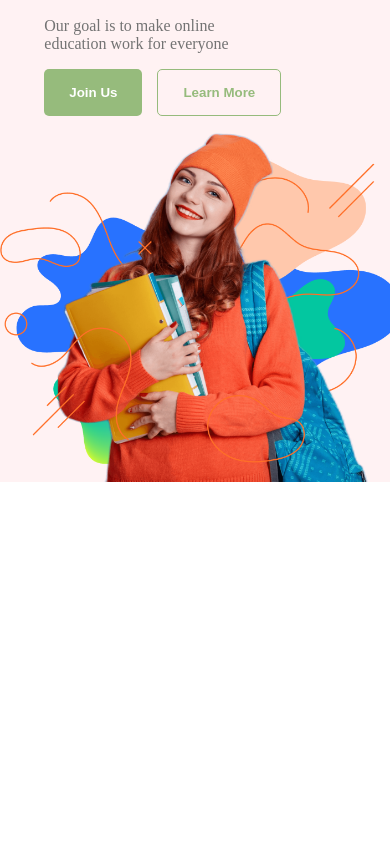
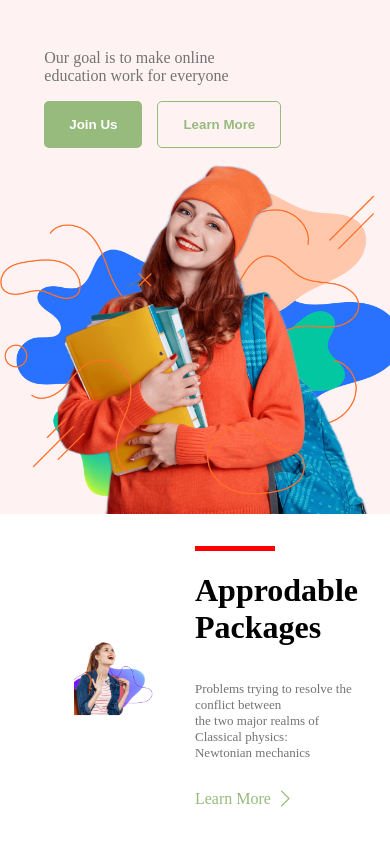
Before and after one commit to BuiVanQuangHung/wgt_test, a plain HTML site: page index.html in a window 390 px wide. Shown: the part 324-1168 px from the top of the page. Before the commit the page ends 844 px from the top, so only its background shows below. Drawn offline with Linux system fonts and the light colour scheme.

Commit message:
feat(ui): add responsive design and refactor

```diff
--- a/index.html
+++ b/index.html
@@ -50,5 +50,35 @@
         <img class="section__image" src="./assets/girl1.png" />
       </div>
     </div>
+    <div class="section__package">
+      <div class="box__section-image">
+        <img class="section__package-image" src="./assets/girl2.jpg" />
+      </div>
+      <div class="detail-section__package">
+        <div class="detail-section__title">
+          <div
+            style="
+              border: none;
+              height: 5px;
+              background-color: red;
+              width: 80px;
+            "
+          ></div>
+          <h1>Approdable Packages</h1>
+          <p class="detail-section__target" style="font-size: small">
+            Problems trying to resolve the conflict between <br />
+            the two major realms of Classical physics: <br />
+            Newtonian mechanics
+          </p>
+          <p class="detail-section__learnmore">
+            Learn More
+            <img
+              class="navbar__join-btn-icon"
+              src="./assets/icon arrow-next.png"
+            />
+          </p>
+        </div>
+      </div>
+    </div>
   </body>
 </html>
--- a/style.css
+++ b/style.css
@@ -19,12 +19,12 @@
 }
 
 .navbar__brand {
-  flex: 3;
+  flex: 2;
   cursor: pointer;
 }
 
 .navbar__actions {
-  flex: 9;
+  flex: 10;
   display: flex;
   align-items: center;
   justify-content: space-between;
@@ -99,7 +99,38 @@
   border-radius: 5px;
   background: transparent;
 }
-
+.section__package {
+  margin: 2rem;
+  display: flex;
+  align-items: center;
+  justify-content: center;
+}
+.box__section-image {
+  flex: 1;
+  width: 500px;
+  display: flex;
+  justify-content: center;
+  padding: 2rem;
+}
+.section__package-image {
+  width: 80%;
+  object-fit: cover;
+}
+.detail-section__package {
+  flex: 1;
+}
+.detail-section__title {
+  display: flex;
+  flex-direction: column;
+  justify-content: start;
+}
+.detail-section__learnmore {
+  color: #96bb7c;
+  display: flex;
+  align-items: center;
+  gap: 10px;
+  cursor: pointer;
+}
 /* Dành cho màn hình nhỏ (ví dụ: điện thoại di động) */
 @media only screen and (max-width: 600px) {
   .navbar {
@@ -109,7 +140,7 @@
     display: none;
   }
   .navbar__actions {
-    flex: 3;
+    flex: 2;
   }
   .section {
     flex-direction: column;
```
Also changed, not shown: assets/girl2.jpg (added), assets/icon arrow-next.png (added).
